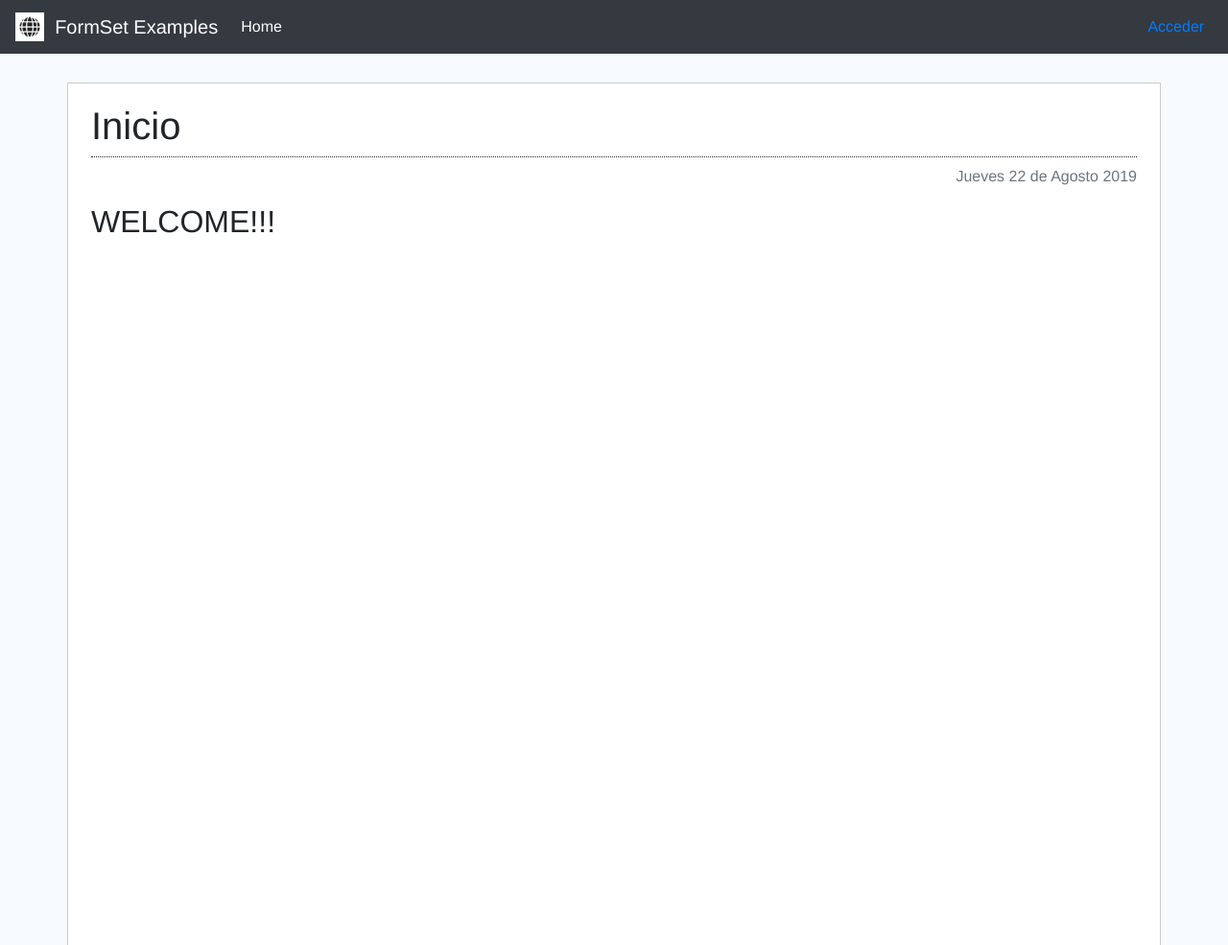
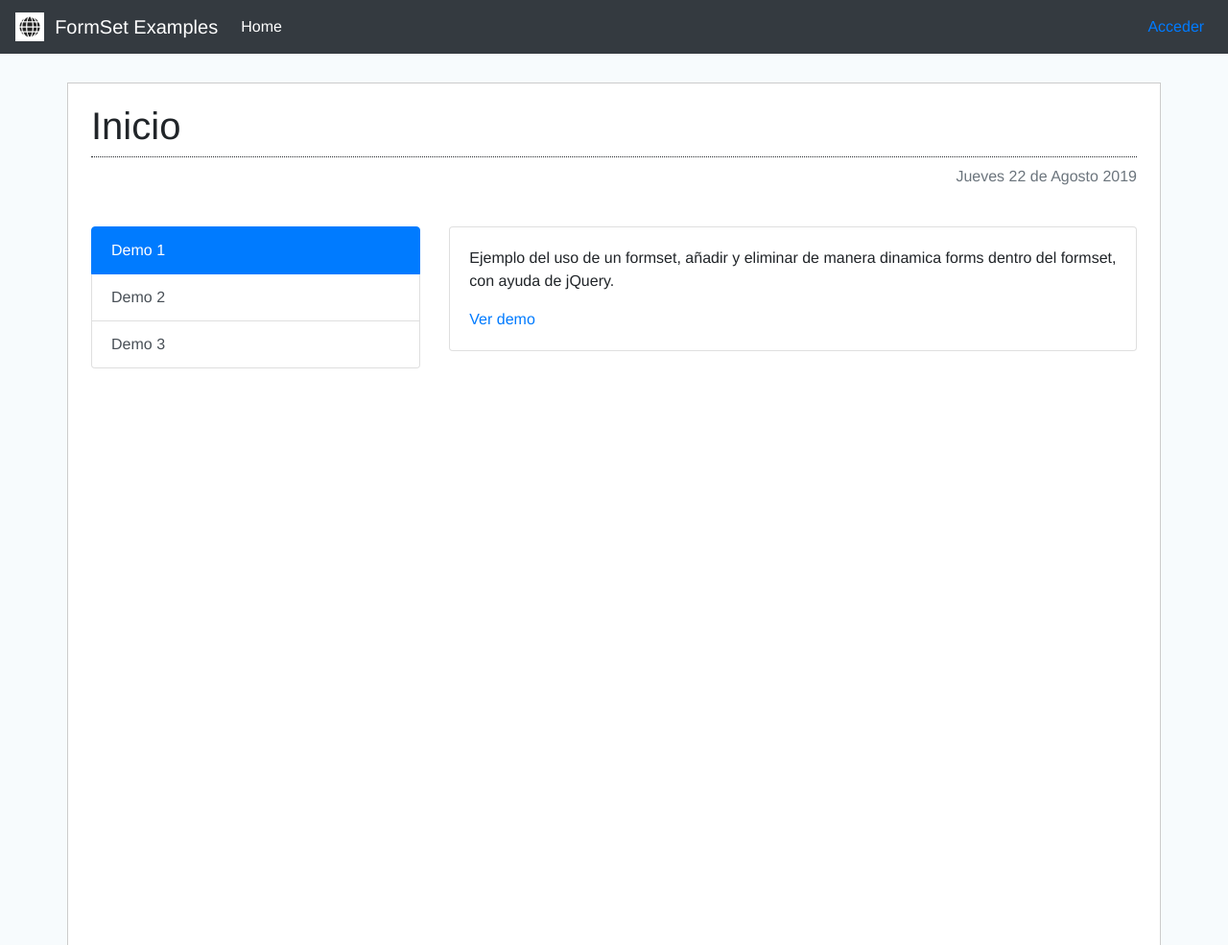
Before and after one commit to ingivngar2019/formset_example, a Django app: page / in a window 1280 px wide. Shown: the top 985 px of the page at 96% size. Run offline with Django 3.2, Linux system fonts and the light colour scheme; parts of the project's set-up code (start-up, migrations or seed data) failed here and were passed over; some libraries are stand-ins or nearby versions.

```diff
--- a/formsets/templates/base.html
+++ b/formsets/templates/base.html
@@ -48,7 +48,7 @@
         <!-- fixed-top  -->
         <a class="navbar-brand" href="#">
             <img src="{% static 'images/favicon.ico' %}" width="30" height="30" class="d-inline-block align-top" alt="">&nbsp;
-            <span id="elgPrintName1">FormSet Examples</span><span id="elgPrintName2">S.I.C.</span></a>
+            <span id="elgPrintName1">FormSet Examples</span><span id="elgPrintName2">FORMSETS</span></a>
         <button class="navbar-toggler" type="button" data-toggle="collapse"
                 data-target="#navbarsExample04" aria-controls="navbarsExample04" aria-expanded="false"
                 aria-label="Toggle navigation">
@@ -58,13 +58,12 @@
         <div class="collapse navbar-collapse" id="navbarsExample04">
             <ul class="navbar-nav mr-auto">
                 <li class="nav-item active">
-                    <a class="nav-link" href="/formset/">Home <span class="sr-only">(current)</span></a>
+                    <a class="nav-link" href="/">Home <span class="sr-only">(current)</span></a>
                 </li>
 
 
             </ul>
             <ul class="nav navbar-nav navbar-right">
-
                 {% if user.is_authenticated %}
                 <li class="nav-item active">
                     <a class="nav-link" href="/formset/">Usuario: {{ user.username }} <span class="sr-only">(current)</span></a>
@@ -72,15 +71,12 @@
                 <li class="nav-item">
                     <a class="nav-link" href="/logout/">Cerrar sesión</a>
                 </li>
-
                 {% else %}
                 <li><a href="secrets/login/">Acceder</a></li>&nbsp;&nbsp;
 
                 {% endif %}
             </ul>
-            <!--form class="form-inline my-2 my-md-0">
-              <input class="form-control" type="text" placeholder="Search">
-            </form-->
+
         </div>
     </nav>
 </header>
--- a/formsets/templates/home.html
+++ b/formsets/templates/home.html
@@ -16,13 +16,58 @@
             </div>
 
         </div>
+
+        <br/>
         <div class="row">
-            <div class="col">
-                <h2>WELCOME!!!</h2>
+            <div class="col-4">
+                <!-- List group -->
+                <div class="list-group" id="myList" role="tablist">
+                    <a class="list-group-item list-group-item-action active" data-toggle="list" href="#demo1"
+                       role="tab">Demo 1</a>
+                    <a class="list-group-item list-group-item-action" data-toggle="list" href="#demo2" role="tab">Demo
+                        2</a>
+                    <a class="list-group-item list-group-item-action" data-toggle="list" href="#demo3"
+                       role="tab">Demo 3</a>
+
                 </div>
             </div>
-        <br/>
+            <div class="col-8">
+                <!-- Tab panes -->
+                <div class="tab-content">
 
+                    <div class="tab-pane active" id="demo1" role="tabpanel">
+                        <div class="card">
+                            <div class="card-body">
+                                <p class="card-text">Ejemplo del uso de un formset, añadir y eliminar de manera dinamica
+                                    forms dentro del formset, con ayuda de jQuery.</p>
+                                <a href='/formset/' class="card-link">Ver demo</a>
+                            </div>
+                        </div>
+
+                    </div>
+                    <div class="tab-pane" id="demo2" role="tabpanel">
+                        <div class="card">
+                            <div class="card-body">
+                                 <p class="card-text">Ejemplo del uso de un formset fijo, armado desde el view conforme a un modelo.</p>
+                                <a href='/formset2/' class="card-link">Ver demo</a>
+
+                            </div>
+                        </div>
+
+                    </div>
+                    <div class="tab-pane" id="demo3" role="tabpanel">
+                        <div class="card">
+                            <div class="card-body">
+                                 <p class="card-text">Ejemplo del uso de formsets relacionados a un Modelo Padre, dentro de un mismo Form (html).</p>
+                                <a href='/formset3/' class="card-link">Ver demo</a>
+
+                            </div>
+                        </div>
+
+                    </div>
+
+                </div>
+            </div>
         </div>
     </div>
 
@@ -32,7 +77,6 @@
 
     <script type="text/javascript">
 
-
     </script>
 
     {% endblock js %}
--- a/formsets/templates/store/create_fixed.html
+++ b/formsets/templates/store/create_fixed.html
@@ -54,7 +54,7 @@
                                     <p>{{g.desc}}</p>
                                     {% endif%}
                                 {% endfor %}
-                                <!--                                {{ form.genre }}-->
+<!--                                                                {{ form.genre }}-->
 <!--                                {{ form.genre.errors }}-->
 <!--                                {{ form.genre.value }}-->
                             </div>
--- a/formsets/urls.py
+++ b/formsets/urls.py
@@ -18,14 +18,14 @@ from django.urls import path, re_path
 from django.contrib.auth import views as auth_views
 from django.views.generic import TemplateView
 
-from .books.views import create_book_normal, create_book_fixed
+from .books.views import create_book_normal, create_book_fixed, create_book_related
 
 urlpatterns = [
     path('secrets/', admin.site.urls), # url change for security
     re_path(r'^$', TemplateView.as_view(template_name="home.html"), name="home"),
     re_path(r'^formset/$', create_book_normal, name='example'),
     re_path(r'^formset2/$', create_book_fixed, name='example2'),
-    re_path(r'^formset3/$', create_book_fixed, name='example3'),
+    re_path(r'^formset3/$', create_book_related, name='example3'),
 
 
     re_path(r'^logout/$', auth_views.LogoutView.as_view(), {'next_page': '/'}, name='logout'),
```
Also changed, not shown: formsets/books/forms.py (+29 -11 lines), formsets/books/views.py (+40 -2 lines), db.sqlite3. Lines whose indentation alone changed are shown as unchanged.
